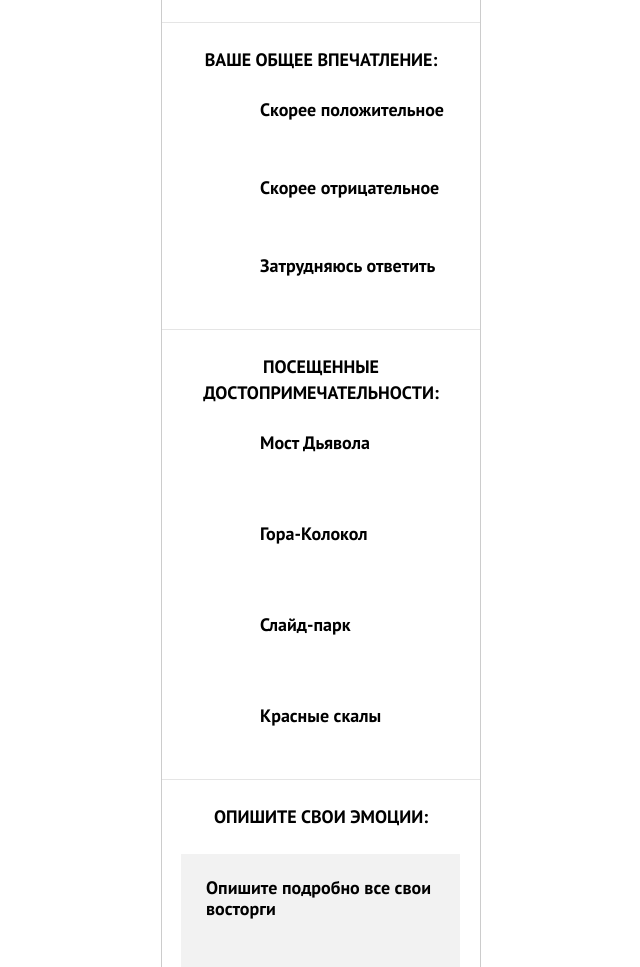
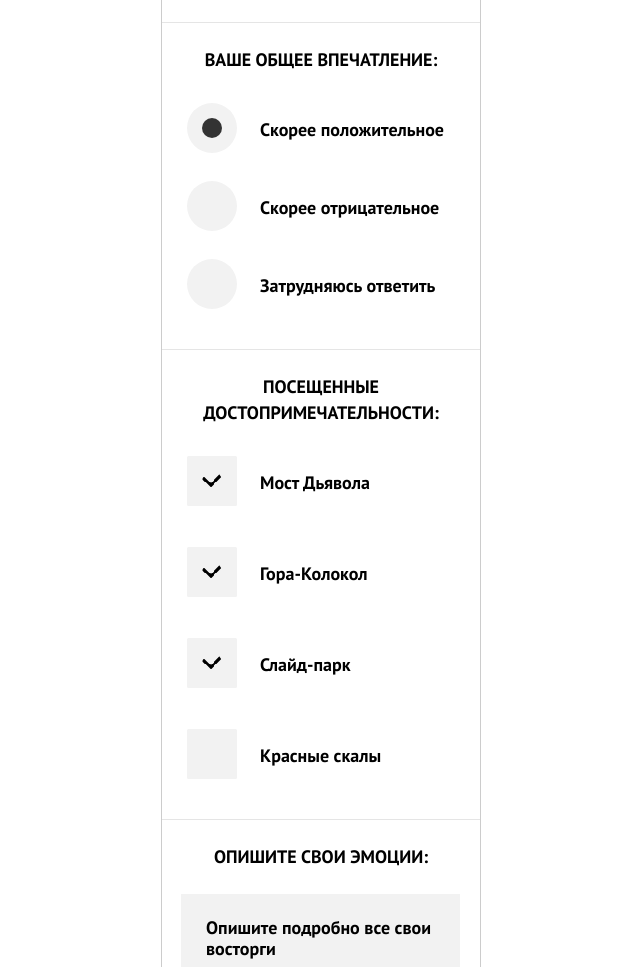
Before and after one commit to antvasana/839143-sedona-18, a website: page source/form.html in a window 1280 px wide. Shown: the part 1412-2379 px from the top of the page, without its empty margins (319-959 px from the left). Drawn offline with nearby package versions, Linux system fonts and the light colour scheme; files that its build step writes are made by us from their sources; files whose address does not match are found by name.

Commit message:
создала декортивные элементы у полей ответов формы

```diff
--- a/source/form.html
+++ b/source/form.html
@@ -108,26 +108,26 @@
         <legend class="feedback__legend feedback__legend--visited-sights">посещенные достопримечательности:</legend>
         <ul class="feedback__visited-sights-list visited-sights-list">
           <li class="visited-sights-list__option" tabindex="0">
-            <input class="visually-hidden visited-sights-list__input" type="checkbox" name="checkbox" id="devil-bridge"
-              value="devil-bridge" checked>
+            <input class="visually-hidden visited-sights-list__input" type="checkbox" name="checkbox"
+              value="devil-bridge" id="devil-bridge" checked>
             <label class="visited-sights-list__label visited-sights-list__label--devil-bridge" for="devil-bridge">Мост
               Дьявола</label>
           </li>
           <li class="visited-sights-list__option" tabindex="0">
-            <input class="visually-hidden visited-sights-list__input" type="checkbox" name="checkbox" id="mountain-bell"
-              value="mountain-bell" checked>
+            <input class="visually-hidden visited-sights-list__input" type="checkbox" name="checkbox"
+              value="mountain-bell" id="mountain-bell" checked>
             <label class="visited-sights-list__label visited-sights-list__label--mountain-bell"
               for="mountain-bell">Гора-Колокол</label>
           </li>
           <li class="visited-sights-list__option" tabindex="0">
-            <input class="visually-hidden visited-sights-list__input" type="checkbox" name="checkbox" id="slide-park"
-              value="slide-park" checked>
+            <input class="visually-hidden visited-sights-list__input" type="checkbox" name="checkbox"
+              value="slide-park" id="slide-park" checked>
             <label class="visited-sights-list__label visited-sights-list__label--slide-park"
               for="slide-park">Слайд-парк</label>
           </li>
           <li class="visited-sights-list__option" tabindex="0">
-            <input class="visually-hidden visited-sights-list__input" type="checkbox" name="checkbox" id="red-rocks"
-              value="red-rocks">
+            <input class="visually-hidden visited-sights-list__input" type="checkbox" name="checkbox"
+              value="red-rocks" id="red-rocks">
             <label class="visited-sights-list__label visited-sights-list__label--red-rocks" for="red-rocks">Красные
               скалы</label>
           </li>
--- a/source/less/blocks/feedback.less
+++ b/source/less/blocks/feedback.less
@@ -38,6 +38,11 @@
 
     font-weight: bold;
     text-align: center;
+  }
+
+  &__legend--your-impression,
+  &__legend--visited-sights {
+    margin-bottom: 20px;
   }
 
   &__introduce-yourself &__label {
@@ -139,6 +144,63 @@
 
 .impression-list__option:last-child {
   margin-bottom: 25px;
+}
+
+.impression-list__label,
+.visited-sights-list__label {
+  position: relative;
+}
+
+.impression-list__label::before {
+  content: "";
+  position: absolute;
+  top: -15px;
+  left: 25px;
+
+  width: 50px;
+  height: 50px;
+
+  background-color: #f2f2f2;
+  border-radius: 50%;
+}
+
+.impression-list__input:checked + .impression-list__label::after {
+  content: "";
+  position: absolute;
+  top: 0;
+  left: 40px;
+
+  width: 20px;
+  height: 20px;
+
+  background-color: #333333;
+  border-radius: 50%;
+}
+
+.visited-sights-list__label::before {
+  content: "";
+  position: absolute;
+  top: -15px;
+  left: 25px;
+
+  width: 50px;
+  height: 50px;
+
+  background-color: #f2f2f2;
+  border-radius: 3%;
+}
+
+.visited-sights-list__input:checked + .visited-sights-list__label::after {
+  content: "";
+  position: absolute;
+  top: 0;
+  left: 40px;
+
+  width: 20px;
+  height: 20px;
+
+  background-image: url("../img/icon-tick.svg");
+  border-radius: 50%;
 }
 
 .visited-sights-list__option {
--- a/source/less/blocks/more-reasons.less
+++ b/source/less/blocks/more-reasons.less
@@ -34,7 +34,7 @@
     top: -8px;
     left: -50px;
 
-    width: 37px;
+    width: 32px;
     height: 36px;
 
     background: url("../img/icon-gift.svg") no-repeat;
@@ -50,7 +50,7 @@
     top: -8px;
     left: -50px;
 
-    width: 37px;
+    width: 40px;
     height: 36px;
 
     background: url("../img/icon-burger.svg") no-repeat;
```
Also changed, not shown: source/img/icon-burger.svg, source/img/icon-gift.svg, source/img/icon-house.svg.
